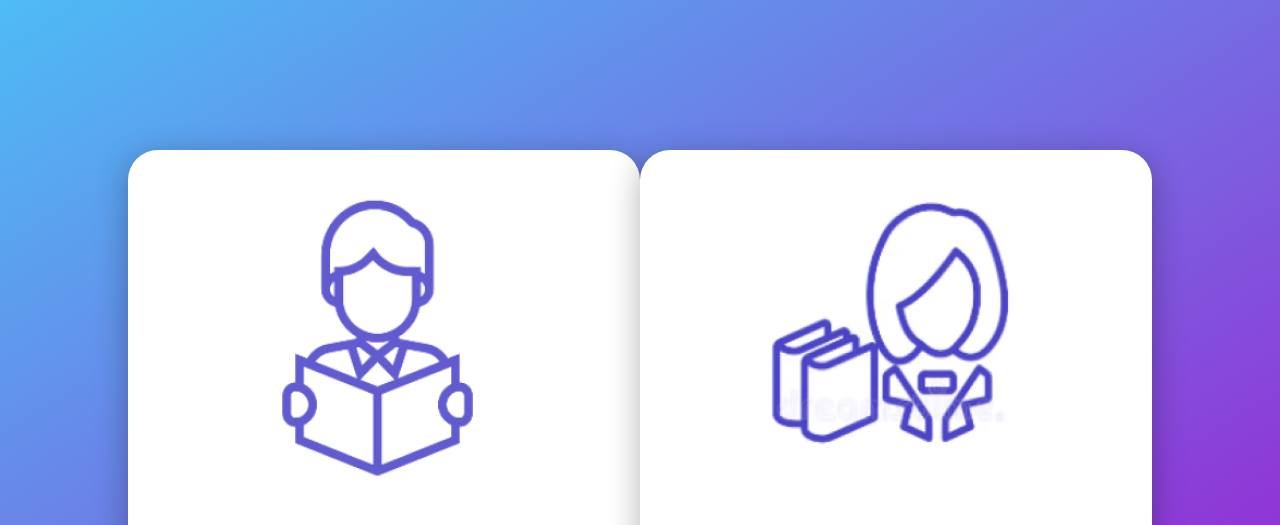
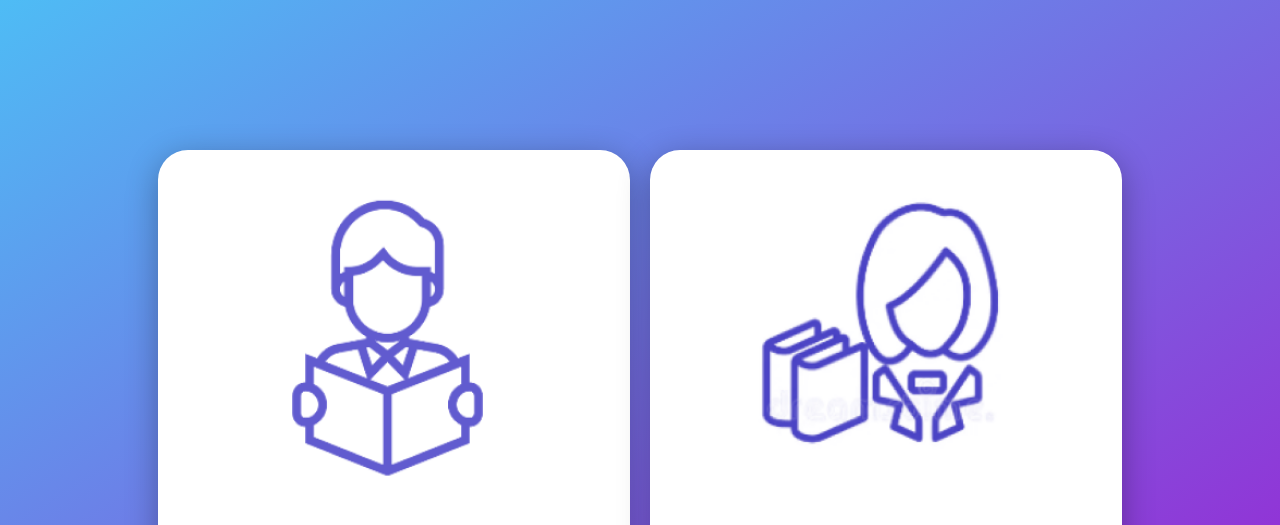
Before and after one commit to vyquochuy/LMS-Project, a plain HTML site: page src/Role/index.html in a window 1280 px wide. Shown: the top 525 px of the page. Drawn offline with Linux system fonts and the light colour scheme.

Commit message:
small change

```diff
--- a/src/Role/styles.css
+++ b/src/Role/styles.css
@@ -16,8 +16,9 @@ body {
 
 .container {
     display: flex;
-    justify-content: space-around;
+    justify-content: space-between;
     width: 80%;
+    padding: 0 20px;
 }
 
 .card {
@@ -25,10 +26,11 @@ body {
     border-radius: 30px;
     box-shadow: 0 8px 32px rgba(0, 0, 0, 0.3);
     padding: 40px;
-    width: 600px;
+    width: 650px;
     height: 500px;
     text-align: center;
     transition: transform 0.3s ease, width 0.3s ease, height 0.3s ease;
+    margin: 0 10px;
 }
 
 @media (max-width: 1200px) {
```
